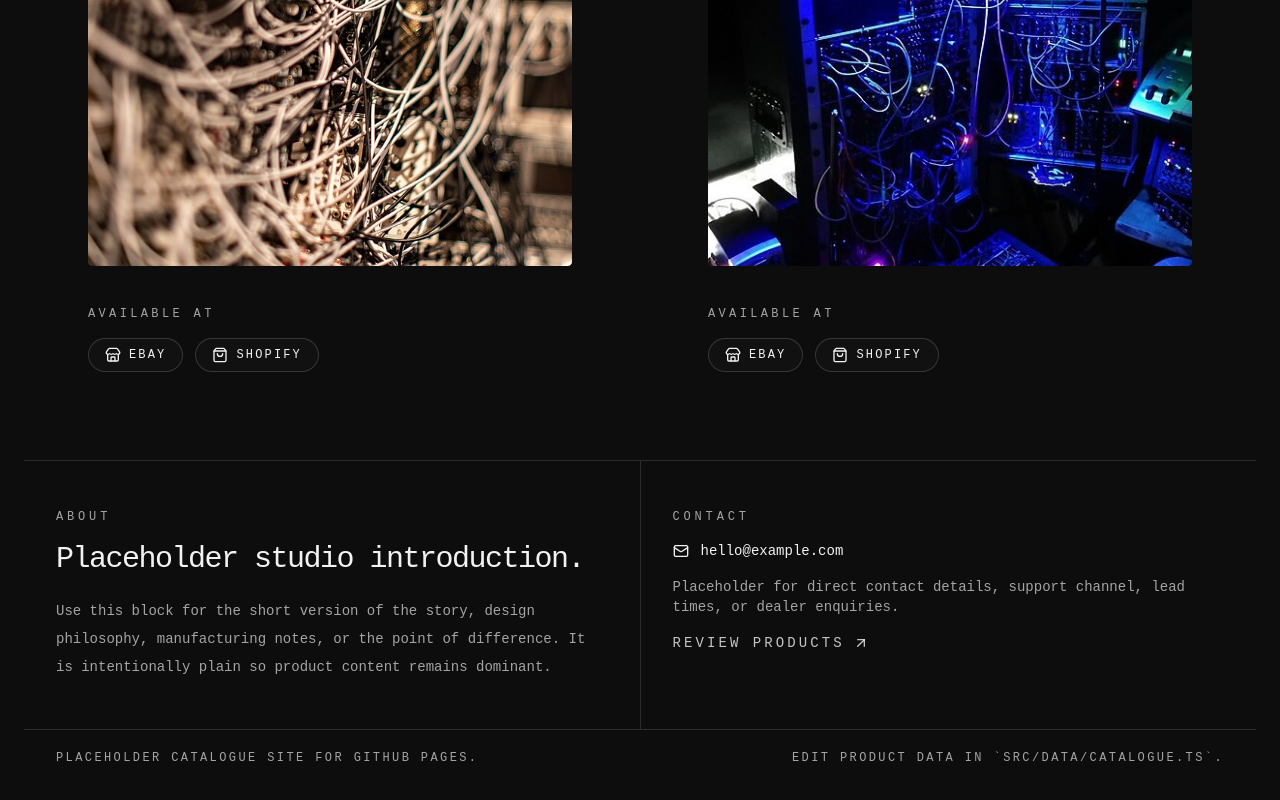
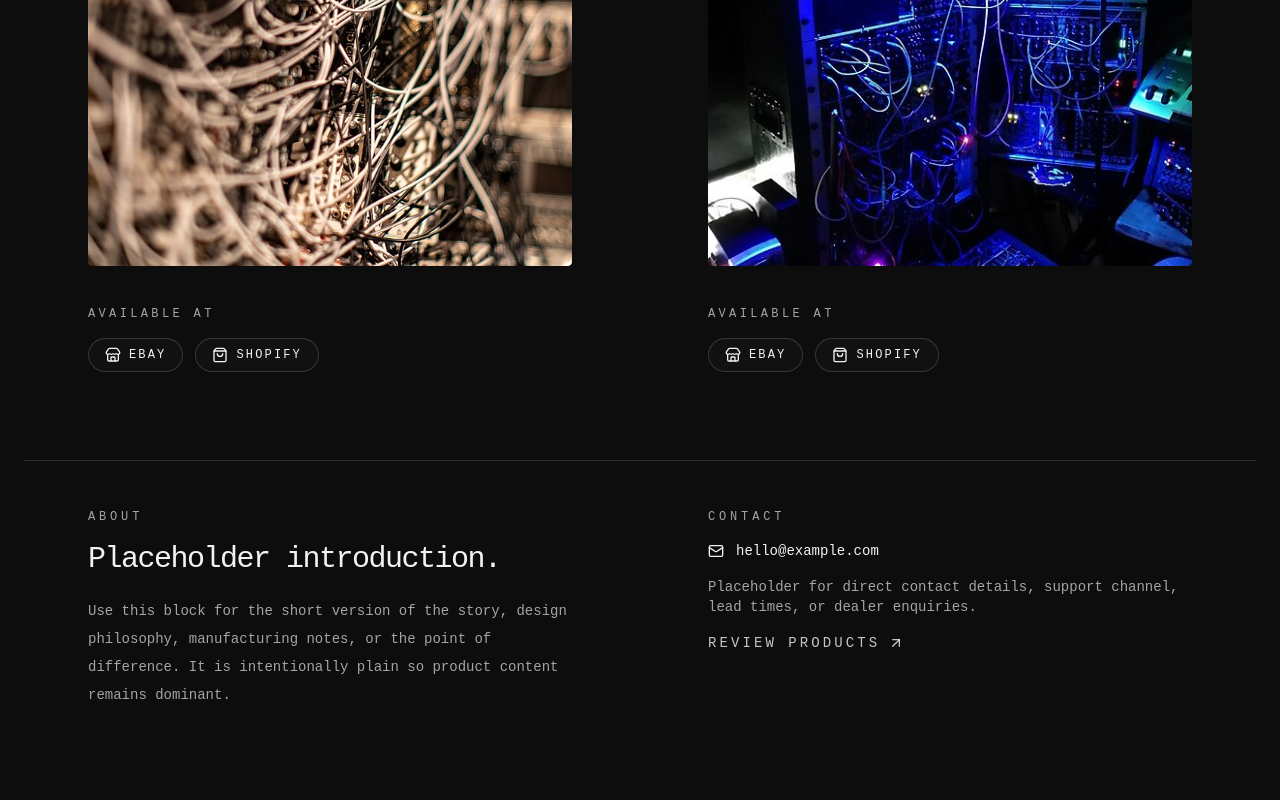
Before and after one commit to bems-shop/bems-shop.github.io, a React (Vite) app: page / in a window 1280 px wide. Shown: the part 559-1359 px from the top of the page. Built offline with nearby package versions, Linux system fonts and the light colour scheme.

Commit message:
Tweak layout and remove footer

```diff
--- a/src/App.tsx
+++ b/src/App.tsx
@@ -152,16 +152,17 @@ export function App() {
             </div>
           </section>
 
-          <section
-            className="grid gap-px bg-border/80 lg:grid-cols-2"
+          <section className="px-5 py-12 sm:px-8">
+            <div
+              className="grid gap-x-16 gap-y-12 lg:grid-cols-2 xl:gap-x-18"
               id="about"
             >
-            <div className="bg-background px-5 py-12 sm:px-8">
+              <div className="px-6 sm:px-8">
                 <p className="text-xs uppercase tracking-[0.32em] text-muted-foreground">
                   About
                 </p>
                 <h2 className="mt-4 text-2xl tracking-[-0.05em] sm:text-3xl">
-                Placeholder studio introduction.
+                  Placeholder introduction.
                 </h2>
                 <p className="mt-5 max-w-2xl text-sm leading-7 text-muted-foreground">
                   Use this block for the short version of the story, design
@@ -170,7 +171,7 @@ export function App() {
                 </p>
               </div>
 
-            <div className="bg-background px-5 py-12 sm:px-8" id="contact">
+              <div className="px-6 sm:px-8" id="contact">
                 <p className="text-xs uppercase tracking-[0.32em] text-muted-foreground">
                   Contact
                 </p>
@@ -183,8 +184,8 @@ export function App() {
                     hello@example.com
                   </a>
                   <p>
-                  Placeholder for direct contact details, support channel, lead
-                  times, or dealer enquiries.
+                    Placeholder for direct contact details, support channel,
+                    lead times, or dealer enquiries.
                   </p>
                   <a
                     className="inline-flex items-center gap-2 uppercase tracking-[0.22em] text-foreground/80 transition-colors hover:text-foreground"
@@ -195,12 +196,9 @@ export function App() {
                   </a>
                 </div>
               </div>
+            </div>
           </section>
 
-          <footer className="flex flex-col gap-4 border-t border-border/80 px-5 py-5 text-xs uppercase tracking-[0.2em] text-muted-foreground sm:flex-row sm:items-center sm:justify-between sm:px-8">
-            <p>Placeholder catalogue site for GitHub Pages.</p>
-            <p>Edit product data in `src/data/catalogue.ts`.</p>
-          </footer>
         </main>
       </div>
     </div>
```
Lines whose indentation alone changed are shown as unchanged.
